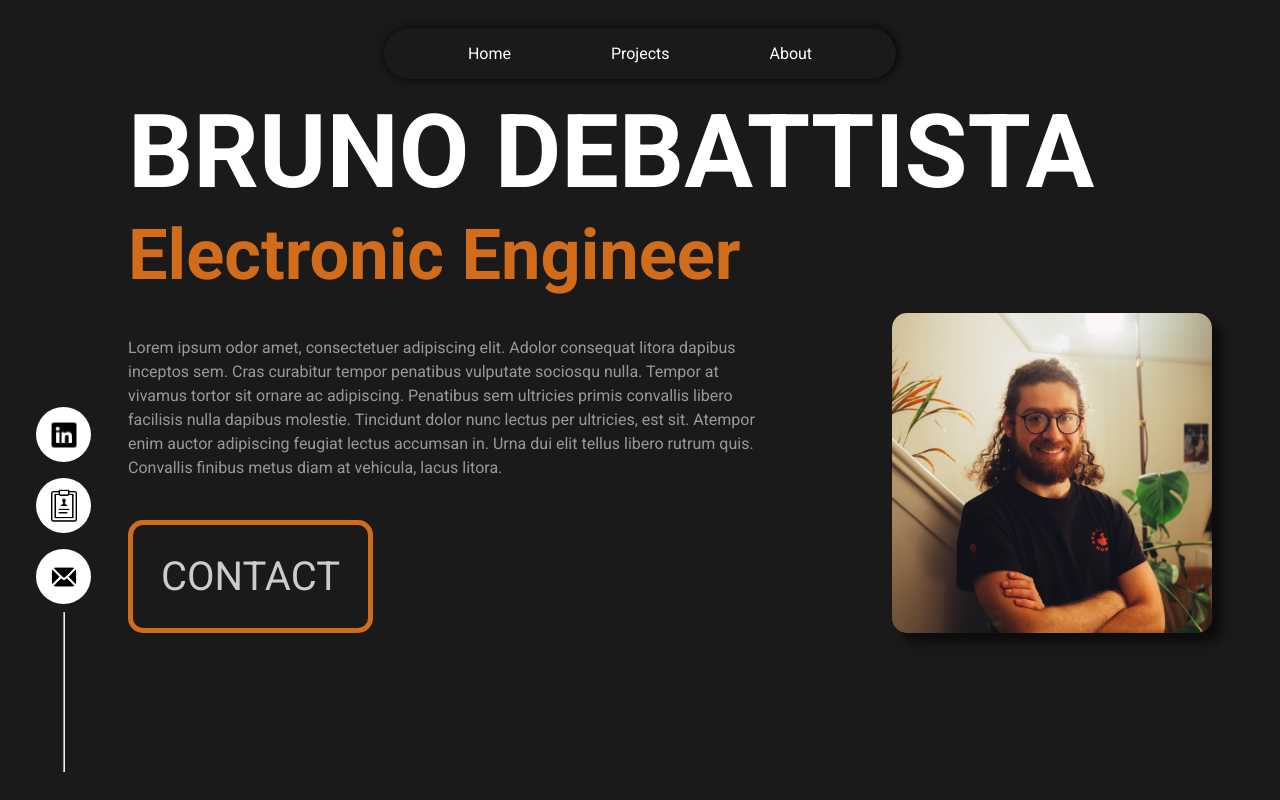
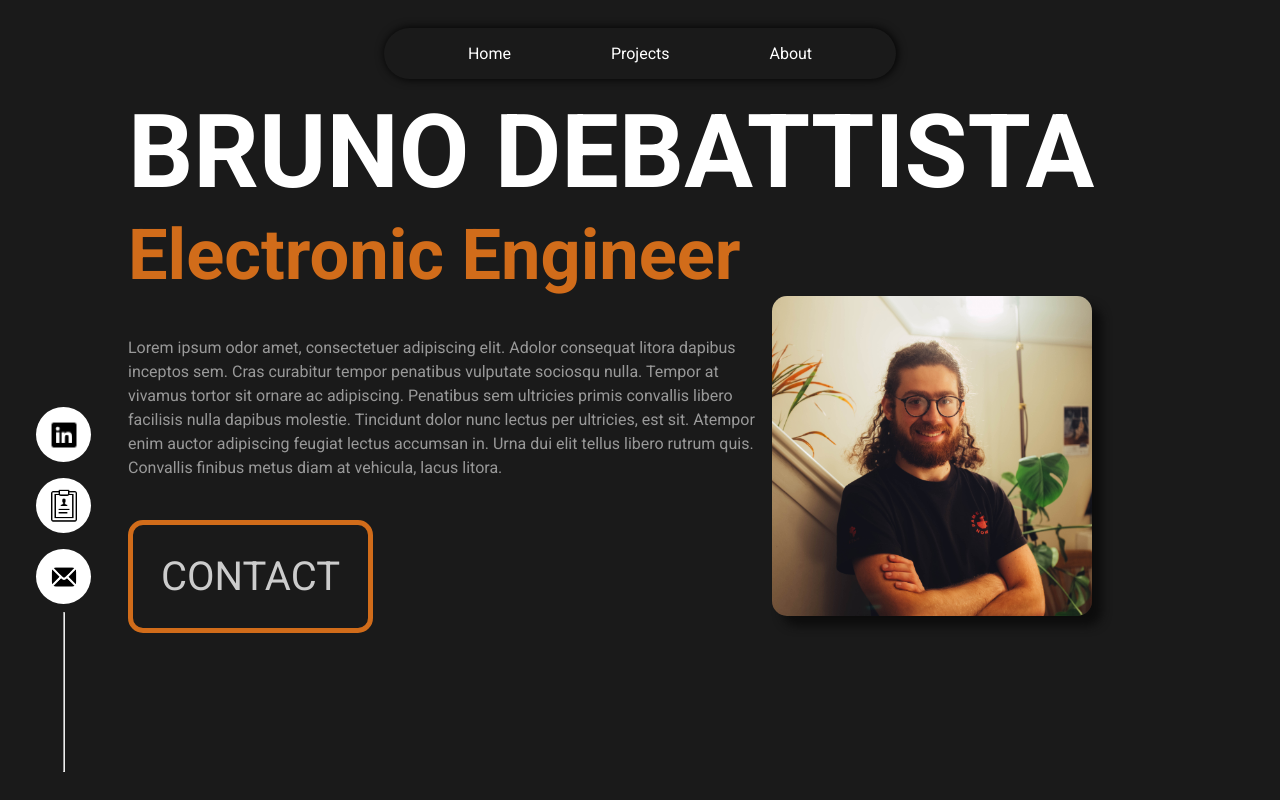
Before and after one commit to XylarCL/BrunosWebsite, a React (Vite) app: page / in a window 1280 px wide. Built offline with nearby package versions, Linux system fonts and the light colour scheme.

Commit message:
Changed the responsive design for cleaner code

```diff
--- a/src/pages/home.tsx
+++ b/src/pages/home.tsx
@@ -4,13 +4,16 @@ export default function Home() {
             <h1 className="heroSection-title">BRUNO DEBATTISTA</h1>
             <h2 className="heroSection-subheading">Electronic Engineer</h2>
 
-            <p className="heroSection-headerPara">Lorem ipsum odor amet, consectetuer adipiscing elit. Adolor consequat litora dapibus inceptos sem. Cras curabitur tempor penatibus vulputate sociosqu nulla. Tempor at vivamus tortor sit ornare ac adipiscing. Penatibus sem ultricies primis convallis libero facilisis nulla dapibus molestie. Tincidunt dolor nunc lectus per ultricies, est sit. Atempor enim auctor adipiscing feugiat lectus accumsan in. Urna dui elit tellus libero rutrum quis. Convallis finibus metus diam at vehicula, lacus litora.</p>
-
-            <img className="heroSection-img mobileImg" src="\assets\imgs\Bruno\Bruno-Portrait_v01_.jpg" height="450px" width="450px"/>
-
-            <a href="mailto:brudebattista@gmail.com" target="_blank" className="heroSection-CTAButton">CONTACT</a>
-
-            <img className="heroSection-img desktopImg" src="\assets\imgs\Bruno\Bruno-Portrait_v01_.jpg" height="450px" width="450px"/>
+            <div className="heroSection-imgParaCTA">
+                <div className="heroSection-imgPara">
+                    <div className="heroSection-imgCTA">
+                        <p className="heroSection-headerPara">Lorem ipsum odor amet, consectetuer adipiscing elit. Adolor consequat litora dapibus inceptos sem. Cras curabitur tempor penatibus vulputate sociosqu nulla. Tempor at vivamus tortor sit ornare ac adipiscing. Penatibus sem ultricies primis convallis libero facilisis nulla dapibus molestie. Tincidunt dolor nunc lectus per ultricies, est sit. Atempor enim auctor adipiscing feugiat lectus accumsan in. Urna dui elit tellus libero rutrum quis. Convallis finibus metus diam at vehicula, lacus litora.</p>
+                        <img className="heroSection-img mobileImg" src="\assets\imgs\Bruno\Bruno-Portrait_v01_.jpg" height="450px" width="450px"/>
+                        <a href="mailto:brudebattista@gmail.com" target="_blank" className="heroSection-CTAButton">CONTACT</a>
+                    </div>
+                    <img className="heroSection-img desktopImg" src="\assets\imgs\Bruno\Bruno-Portrait_v01_.jpg" height="450px" width="450px"/>
+                </div>
+            </div>
         </div>
     )
 }
--- a/src/styles/styles.css
+++ b/src/styles/styles.css
@@ -141,11 +141,35 @@ header {
   color: var(--colour-accent);
 }
 
+.heroSection-imgPara {
+  width: 100%;
+  display: flex;
+}
+
+.heroSection-imgCTA {
+  display: flex;
+  flex-direction: column;
+}
+
+.mobileImg {
+  display: none;
+}
+
 .heroSection-headerPara {
   margin-top: min(6vw, var(--margin-xxl));
   max-width: 70ch;
   color: hsl(0, 0%, 60%);
   line-height: 1.5;
+  display: inline-block;
+}
+
+.heroSection-img {
+  margin-left: auto;
+  margin-right: var(--margin-xxxl);
+  border-radius: 15px;
+  box-shadow: 10px 10px 10px hsl(0, 0%, 5%);
+  height: 25vw;
+  width: 25vw;
 }
 
 .heroSection-CTAButton {
@@ -160,30 +184,13 @@ header {
   margin-top: min(8vw,var(--margin-xxl));
   display: inline-block;
   transition: all 1s;
+  width: min-content;
 }
 
 .heroSection-CTAButton:is(:hover, :active, :focus) {
   transform: scale(1.05);
   background-color: var(--colour-accent);
   transition: all 1s;
-}
-
-.heroSection-img {
-  position: absolute;
-  right: calc(0rem - var(--margin-xxxl));
-  bottom: 0;
-  border-radius: 15px;
-  box-shadow: 10px 10px 10px hsl(0, 0%, 5%);
-  height: 25vw;
-  width: 25vw;
-}
-
-.desktopImg {
-  display: block;
-}
-
-.mobileImg {
-  display: none;
 }
 /*#endregion*/
 
@@ -293,20 +300,10 @@ header {
   }
 
   .heroSection-img {
-    position: relative;
-    left: 0;
-    bottom: auto;
+    margin-right: 0;
     width: 300px;
     height: 300px;
     margin-top: var(--margin-xl);
-  }
-
-  .desktopImg {
-    display: none;
-  }
-
-  .mobileImg {
-    display: block;
   }
 
   .projectTile-container {
@@ -314,10 +311,28 @@ header {
   }
 }
 
-@media (max-width: 768px) {
+@media (max-width: 860px) {
   header {
     width: 80%;
   }
+
+  .heroSection-imgPara {
+    flex-direction: column;
+  }
+
+  .heroSection-img {
+    margin-left: 0;
+  }
+
+  .mobileImg {
+    display: block;
+  }
+
+  .desktopImg {
+    display: none;
+  }
+
+
 }
 
 @media (max-width: 480px) {
@@ -334,6 +349,10 @@ header {
 
   .sideHeader-VR {
     margin-left: 25px;
+  }
+
+  .heroSection-imgPara {
+    flex-direction: column;
   }
 
   .heroSection-img {
```
